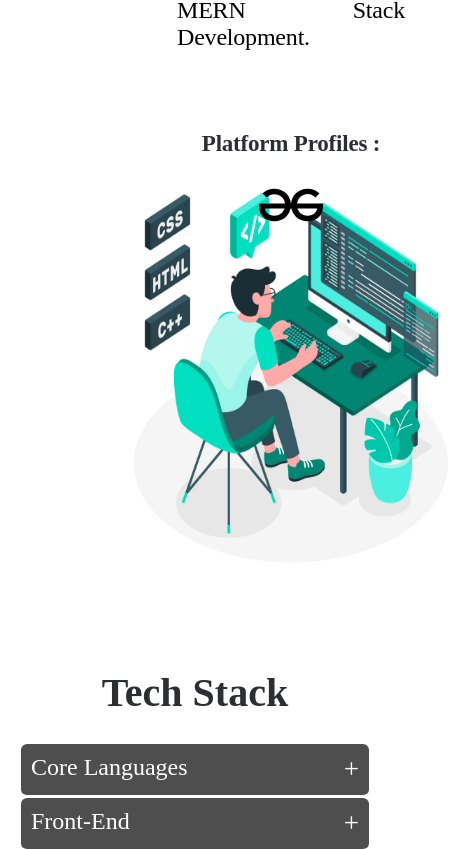
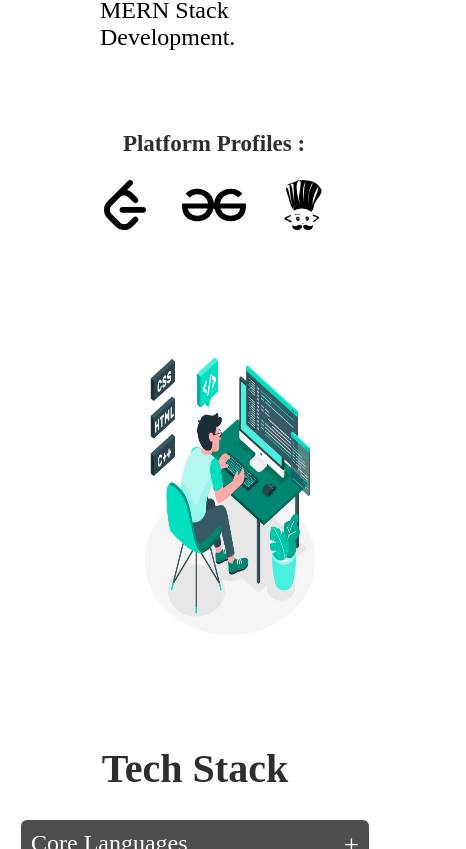
Before and after one commit to poseidonsanket/portfolio, a React (Vite) app: page / in a window 390 px wide. Shown: the part 1581-2430 px from the top of the page, 466 px wide, since content can reach past the window. Built offline with nearby package versions, Linux system fonts and the light colour scheme.

Commit message:
About made responsive

```diff
--- a/src/components/About.jsx
+++ b/src/components/About.jsx
@@ -98,7 +98,9 @@
               </div>
             </div>
           </div>
-          <img src={aboutImg} />
+          <div className="about-img">
+            <img src={aboutImg} />
+          </div>
         </div>
       </div>
       <TechStack />
--- a/src/css/About.css
+++ b/src/css/About.css
@@ -22,10 +22,10 @@
   flex-wrap: wrap;
 }
 
-.about-info img {
+.about-img img{
   margin-top: 20px;
-  height: 500px;
-  width: 500px;
+  height: 600px;
+  width: 800px;
 }
 
 .about-main {
@@ -71,15 +71,11 @@
     justify-content: center;
     align-items: center;
     font-size: 1.5rem;
-    text-align: center;
-    text-align: justify;
-    letter-spacing: -0.2px;
   }
 
-  .about-info img {
-    margin-top: -150px;
-    height: 400px;
-    width: 350px;
+  .about-img img{
+    height: 300px;
+    width: 100%;
     margin-left: 1rem;
     margin-right: 1rem;
   }
```
